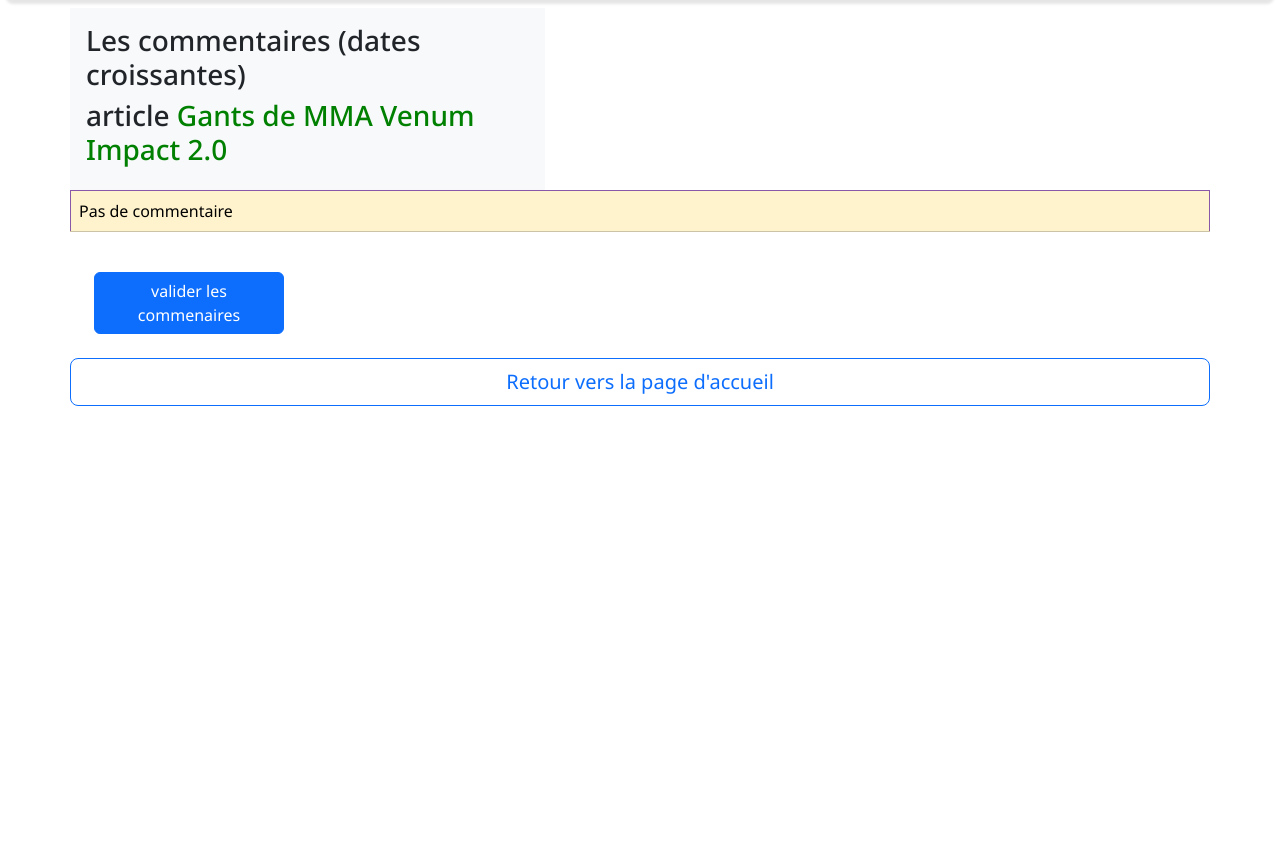
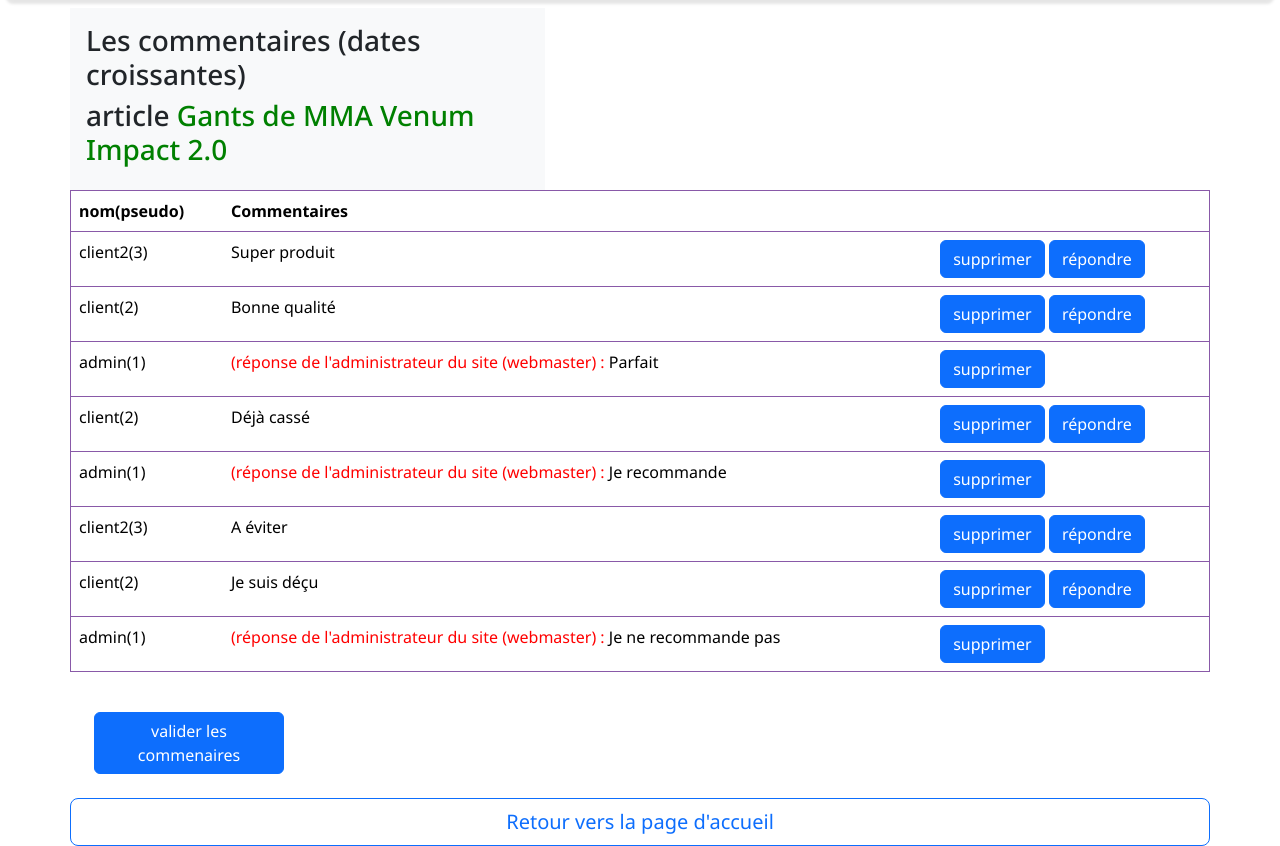
Before and after one commit to jbfroehl-iut90/SAE345_DIW, a Flask app: page /admin/article/commentaires?id_article=1 in a window 1280 px wide. Shown: the part 64-910 px from the top of the page. Before the commit the page ends 470 px from the top, so only its background shows below. Run offline with Flask 3, Linux system fonts and the light colour scheme; a user stored in the database is signed in; data comes from the database, SQL or seed files in the repository; some libraries are stand-ins or nearby versions.

Commit message:
ma partie

```diff
--- a/controllers/admin_commentaire.py
+++ b/controllers/admin_commentaire.py
@@ -13,8 +13,11 @@
 def admin_article_details():
     mycursor = get_db().cursor()
     id_article =  request.args.get('id_article', None)
-    sql = ''' SELECT * FROM commentaire    '''
-    commentaires = {}
+    sql = ''' SELECT id_commentaire, commentaire, statut, date_publication, equipement_id, utilisateur_id, nom
+    FROM commentaire LEFT JOIN utilisateur ON utilisateur_id=utilisateur.id_utilisateur where equipement_id=%s;  '''
+    mycursor.execute(sql, (id_article,))
+    commentaires = mycursor.fetchall()
+    print(commentaires)
     sql = '''   SELECT * FROM equipement WHERE id_equipement=%s;   '''
     mycursor.execute(sql, (id_article,))
     article = mycursor.fetchone()
--- a/templates/admin/article/show_article_commentaires.html
+++ b/templates/admin/article/show_article_commentaires.html
@@ -34,7 +34,7 @@
                     {% else %}
                     <tr>
                     {% endif %}
-                        <td>{{ commentaire.nom }}({{ commentaire.id_utilisateur }})</td>
+                        <td>{{ commentaire.nom }}({{ commentaire.utilisateur_id }})</td>
                         <td> {% if commentaire.utilisateur_id == session['id_user'] %}
                             <span style="color: red">(réponse de l'administrateur du site (webmaster) :</span>
                             {% endif %}
@@ -42,15 +42,15 @@
                         </td>
                         <td>
                                   <form  action="/admin/article/commentaires/delete"  style="display: inline-block;"  method="post" >
-                                      <input type="hidden" name="id_article" value="{{ commentaire.id_article }}">
-                                      <input type="hidden" name="id_utilisateur" value="{{ commentaire.id_utilisateur }}">
+                                      <input type="hidden" name="id_article" value="{{ commentaire.equipement_id }}">
+                                      <input type="hidden" name="id_utilisateur" value="{{ commentaire.utilisateur_id }}">
                                       <input type="hidden" name="date_publication" value="{{ commentaire.date_publication }}">
                                       <button class="btn btn-primary" > supprimer </button>
                                   </form>
                             {% if commentaire.utilisateur_id != session['id_user'] %}
                                   <form  action="/admin/article/commentaires/repondre"  style="display: inline-block;"  method="GET" >
-                                      <input type="hidden" name="id_article" value="{{ commentaire.id_article }}">
-                                      <input type="hidden" name="id_utilisateur" value="{{ commentaire.id_utilisateur }}">
+                                      <input type="hidden" name="id_article" value="{{ commentaire.equipement_id }}">
+                                      <input type="hidden" name="id_utilisateur" value="{{ commentaire.utilisateur_id }}">
                                       <input type="hidden" name="date_publication" value="{{ commentaire.date_publication }}">
                                       <button class="btn btn-primary" > répondre </button>
                                   </form>
@@ -63,7 +63,7 @@
             {% endif %}
             </tbody>
         </table>
-       <a class="btn btn-primary m-4 col-2" href="/admin/article/commentaires/valider?id_article={{ article.id_article }}">valider les commenaires</a>
+       <a class="btn btn-primary m-4 col-2" href="/admin/article/commentaires/valider?id_article={{ article.id_equipement }}">valider les commenaires</a>
        <a class="btn btn-outline-primary btn-lg" href="/admin/article/show">Retour vers la page d'accueil</a>
     </div>
 
```
